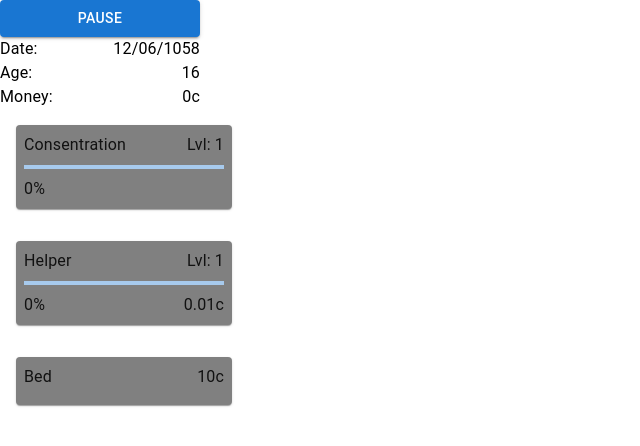
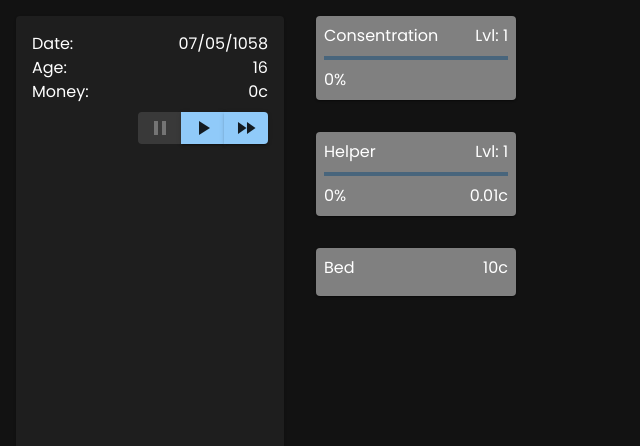
Before and after one commit to A-Crawley/turbo-parakeet, a React (Create React App) app: page / in a window 1280 px wide. Shown: the top 446 px of the page, without its empty margins (0-640 px from the left). Built offline with nearby package versions, Linux system fonts and the light colour scheme.

Commit message:
added some style

```diff
--- a/public/index.html
+++ b/public/index.html
@@ -24,6 +24,17 @@
       work correctly both with client-side routing and a non-root public URL.
       Learn how to configure a non-root public URL by running `npm run build`.
     -->
+
+    <link rel="preconnect" href="https://fonts.googleapis.com" />
+    <link rel="preconnect" href="https://fonts.gstatic.com" crossorigin />
+    <link
+      href="https://fonts.googleapis.com/css2?family=Poppins:ital,wght@0,100;0,200;0,300;0,400;0,500;0,600;0,700;0,800;0,900;1,100;1,200;1,300;1,400;1,500;1,600;1,700;1,800;1,900&display=swap"
+      rel="stylesheet"
+    />
+    <link
+      rel="stylesheet"
+      href="https://fonts.googleapis.com/icon?family=Material+Icons"
+    />
     <title>Loop Life</title>
   </head>
   <body>
--- a/src/App.css
+++ b/src/App.css
@@ -1,38 +1,3 @@
-.App {
-  text-align: center;
+:root {
+  font-family: "Poppins", sans-serif;
 }
-
-.App-logo {
-  height: 40vmin;
-  pointer-events: none;
-}
-
-@media (prefers-reduced-motion: no-preference) {
-  .App-logo {
-    animation: App-logo-spin infinite 20s linear;
-  }
-}
-
-.App-header {
-  background-color: #282c34;
-  min-height: 100vh;
-  display: flex;
-  flex-direction: column;
-  align-items: center;
-  justify-content: center;
-  font-size: calc(10px + 2vmin);
-  color: white;
-}
-
-.App-link {
-  color: #61dafb;
-}
-
-@keyframes App-logo-spin {
-  from {
-    transform: rotate(0deg);
-  }
-  to {
-    transform: rotate(360deg);
-  }
-}
--- a/src/App.tsx
+++ b/src/App.tsx
@@ -1,17 +1,37 @@
-import { Button } from "@mui/material";
+import {
+  Button,
+  ButtonGroup,
+  createTheme,
+  CssBaseline,
+  IconButton,
+  Paper,
+} from "@mui/material";
 import Typography from "@mui/material/Typography";
+import { ThemeProvider } from "@mui/system";
 import { useEffect, useState } from "react";
 import "./App.css";
 import { Job } from "./classes/Job";
 import { Skill } from "./classes/Skill";
 import { familyBakery, purchaseableItems, selfImprovmentSkills } from "./Data";
 import { formatDate, getCurrenyDivisions, prettyPrintCurrency } from "./Utils";
+import Icon from "@mui/material/Icon";
+
+const theme = createTheme({
+  palette: {
+    mode: "dark",
+  },
+  typography: {
+    fontFamily: ["Poppins", "sans-serif"].join(","),
+  },
+});
 
 function App() {
   const birthDate = [7, 4, 1042];
   const startingAge = 16;
+  const normalTime = 150;
+  const fastTime = 50;
 
-  const loopTime = 150;
+  const [loopTime, setLoopTime] = useState(normalTime);
 
   const [date, setDate] = useState(birthDate[0]);
   const [month, setMonth] = useState(birthDate[1]);
@@ -24,7 +44,7 @@ function App() {
   const [cash, setCash] = useState(0);
   const [outgoings, setOutgoings] = useState(0);
 
-  const [paused, setPaused] = useState(false);
+  const [paused, setPaused] = useState(true);
 
   const withdrawCash = (amount: number): boolean => {
     if (amount > cash) return false;
@@ -52,7 +72,7 @@ function App() {
     // DO THINGS
     if (activeJob !== null && activeJob !== undefined) {
       activeJob.increaseProgress();
-      setCash((cash) => cash + activeJob.getIncome() - outgoings);
+      depositCash(activeJob.getIncome() - outgoings);
       setActiveJob(activeJob);
     }
     if (activeSkill !== null && activeSkill !== undefined) {
@@ -61,8 +81,18 @@ function App() {
     }
   };
 
-  const togglePaused = () => {
-    setPaused(!paused);
+  const pause = () => {
+    setPaused(true);
+  };
+
+  const play = () => {
+    setLoopTime(normalTime);
+    setPaused(false);
+  };
+
+  const fastForward = () => {
+    setLoopTime(fastTime);
+    setPaused(false);
   };
 
   useEffect(() => {
@@ -74,11 +104,19 @@ function App() {
   });
 
   return (
-    <div>
-      <div style={{ width: "200px", display: "flex", flexDirection: "column" }}>
-        <Button variant={"contained"} onClick={() => togglePaused()}>
-          {paused ? "Resume" : "Pause"}
-        </Button>
+    <>
+      <ThemeProvider theme={theme}>
+        <CssBaseline />
+        <div style={{ display: "flex" }}>
+          <div style={{ width: "300px" }}>
+            <Paper
+              sx={{
+                margin: "16px",
+                p: 2,
+                height: "calc(100vh - calc(16px * 2))",
+                minHeight: "400px",
+              }}
+            >
               <div
                 style={{
                   display: "flex",
@@ -87,7 +125,9 @@ function App() {
                 }}
               >
                 <Typography>Date:</Typography>
-          <Typography>{formatDate(new Date(year, month, date))}</Typography>
+                <Typography>
+                  {formatDate(new Date(year, month, date))}
+                </Typography>
               </div>
               <div
                 style={{
@@ -111,7 +151,45 @@ function App() {
                   {prettyPrintCurrency(getCurrenyDivisions(cash))}
                 </Typography>
               </div>
+              <div style={{ display: "flex", marginTop: "8px" }}>
+                <ButtonGroup sx={{ ml: "auto" }}>
+                  <Button
+                    size={"small"}
+                    variant={"contained"}
+                    disabled={paused}
+                    onClick={() => pause()}
+                  >
+                    <Icon>pause</Icon>
+                  </Button>
+                  <Button
+                    size={"small"}
+                    variant={"contained"}
+                    disabled={!paused && loopTime === normalTime}
+                    onClick={() => play()}
+                  >
+                    <Icon>play_arrow</Icon>
+                  </Button>
+                  <Button
+                    size={"small"}
+                    variant={"contained"}
+                    disabled={!paused && loopTime === fastTime}
+                    onClick={() => fastForward()}
+                  >
+                    <Icon>fast_forward</Icon>
+                  </Button>
+                </ButtonGroup>
               </div>
+            </Paper>
+          </div>
+
+          <div>
+            <div
+              style={{
+                width: "200px",
+                display: "flex",
+                flexDirection: "column",
+              }}
+            ></div>
             <div style={{ display: "flex", flexDirection: "row" }}>
               {selfImprovmentSkills.map((skill) => (
                 <skill.component
@@ -141,6 +219,9 @@ function App() {
                 ))}
             </div>
           </div>
+        </div>
+      </ThemeProvider>
+    </>
   );
 }
 
```
Lines whose indentation alone changed are shown as unchanged.
